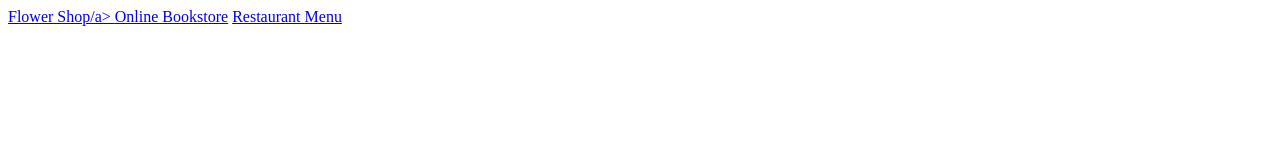
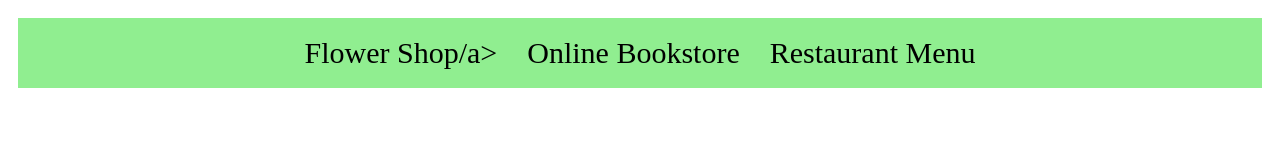
Before and after one commit to wowowo1791/group, a plain HTML site: page homework-5/index.html in a window 1280 px wide. Drawn offline with Linux system fonts and the light colour scheme.

Commit message:
fixed nav bar

```diff
--- a/homework-5/index.html
+++ b/homework-5/index.html
@@ -3,7 +3,8 @@
 <head>
     <meta charset="UTF-8">
     <meta name="viewport" content="width=device-width, initial-scale=1.0">
-    <title>Document</title>
+    <title>Flower Shop</title>
+    <link rel="stylesheet" href="css/styles.css" />
 </head>
 <body>
     <nav>
```
